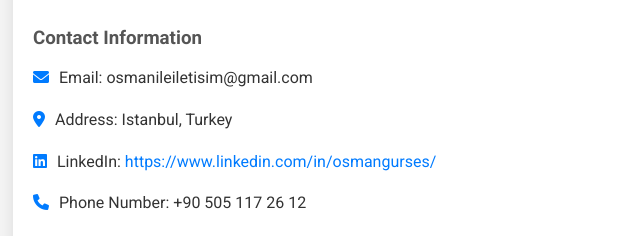
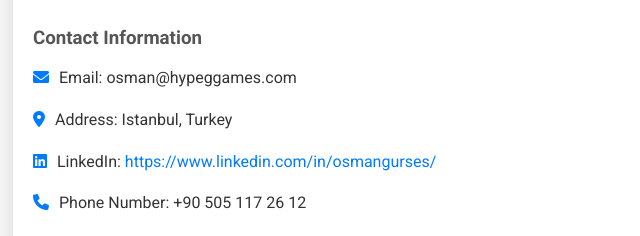
Before and after one commit to osmangurses/osmangurses.github.io, a plain HTML site: page cv.html in a window 1280 px wide. Shown: the part 1110-1346 px from the top of the page, 207-847 px from the left. Drawn offline with Linux system fonts and the light colour scheme.

Commit message:
Update mail on cv.html

```diff
--- a/cv.html
+++ b/cv.html
@@ -111,7 +111,7 @@
         </div>
         <div class="section">
             <h3>Contact Information</h3>
-            <p><i class="fas fa-envelope icon"></i>Email: osmanileiletisim@gmail.com</p>
+            <p><i class="fas fa-envelope icon"></i>Email: osman@hypeggames.com</p>
             <p><i class="fas fa-map-marker-alt icon"></i>Address: Istanbul, Turkey</p>
             <p><i class="fab fa-linkedin icon"></i>LinkedIn: <a href="https://www.linkedin.com/in/osmangurses/">https://www.linkedin.com/in/osmangurses/</a></p>
             <p><i class="fas fa-phone icon"></i>Phone Number: +90 505 117 26 12</p>
```
